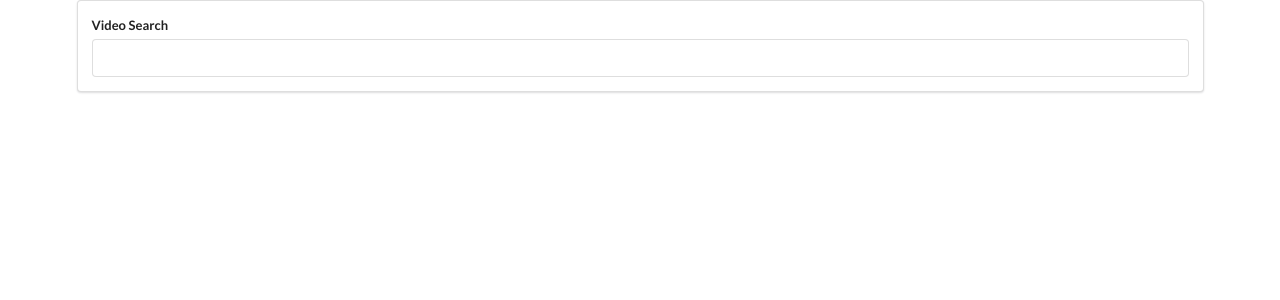
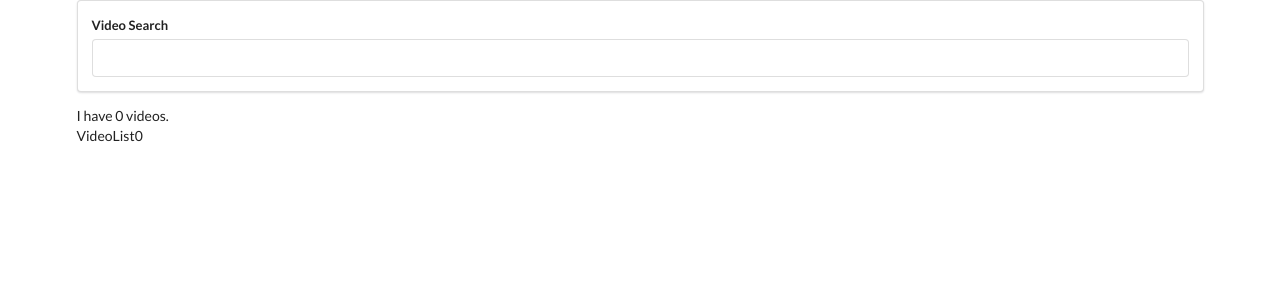
Before and after one commit to OybekKayumov/video, a React (Create React App) app: page / in a window 1280 px wide. Shown: the top 300 px of the page. Built offline with nearby package versions, Linux system fonts and the light colour scheme.

Commit message:
Add passing state as props VideoList

```diff
--- a/src/api/youtube.js
+++ b/src/api/youtube.js
@@ -1,4 +1,5 @@
 import axios from 'axios';
+
 
 const KEY = 'youtube_key'
 
--- a/src/components/App.js
+++ b/src/components/App.js
@@ -1,21 +1,30 @@
 import React from "react";
 import SearchBar from "./SearchBar";
 import youtube from "../api/youtube";
+import VideoList from "./VideoList";
 
 class App extends React.Component {
-  onTermSubmit = (term) => {
+  state = { videos: [] };
+  onTermSubmit = async (term) => {
     console.log(term);
-    youtube.get('./search', {
+    const response = await youtube.get('./search', {
       params: {
         q: term
       }
     })
+
+    console.log('response: ', response);
+    this.setState({ videos: response.data.items });
   }
 
   render() {
     return (
       <div className="ui container">
         <SearchBar onFormSubmit={this.onTermSubmit} />
+
+        I have {this.state.videos.length} videos.
+
+        <VideoList videos={this.state.videos} />
       </div>
     )
   }
--- /dev/null
+++ b/src/components/VideoList.js
@@ -0,0 +1,15 @@
+import React from "react";
+
+// const VideoList = (props) => {
+const VideoList = ({ videos }) => {
+  //props.videos - array
+  return (
+    <div>
+      VideoList
+      {/* {props.videos.length} */}
+      {videos.length}
+    </div>
+  )
+}
+
+export default VideoList;
```
